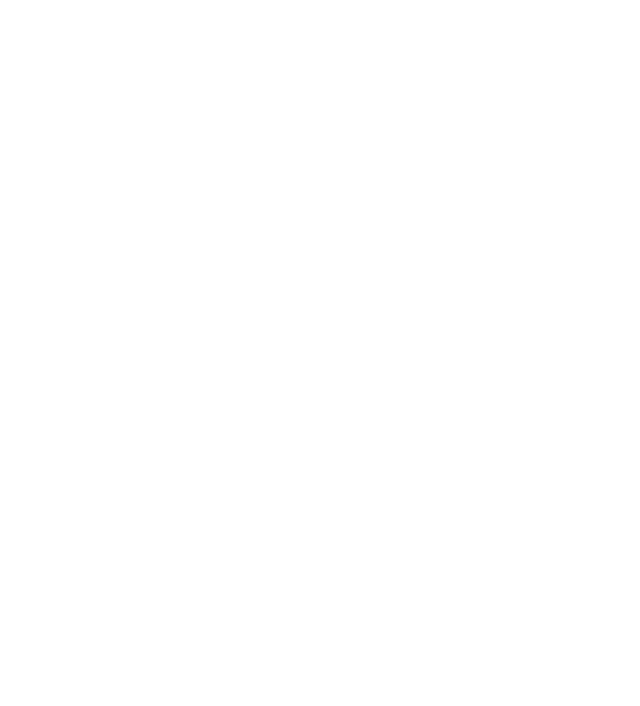
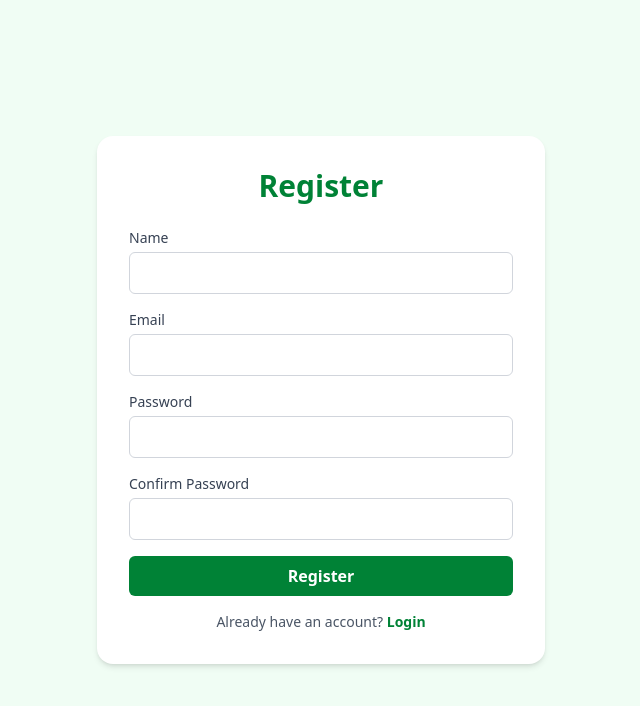
Before and after one commit to KulpithaC/Buckgeteer, a React (Vite) app in the folder frontend/: page /register in a window 1280 px wide. Before the commit this address had no page. Shown: the top 706 px of the page, without its empty margins (319-959 px from the left). Built offline with nearby package versions, Linux system fonts and the light colour scheme.

Commit message:
feat: create login and register pages

```diff
--- /dev/null
+++ b/frontend/src/pages/auth/Login.jsx
@@ -0,0 +1,68 @@
+import { React, useState } from "react";
+
+const Login = () => {
+  const [email, setEmail] = useState("");
+  const [password, setPassword] = useState("");
+
+  const handleSubmit = (e) => {
+    e.preventDefault();
+    // Handle login logic here
+    console.log("Email:", email);
+    console.log("Password:", password);
+  };
+
+  return (
+    <section className="bg-green-50 min-h-screen flex flex-col justify-center items-center px-4">
+      <div className="w-full max-w-md bg-white shadow-md rounded-2xl p-8">
+        <h2 className="text-3xl text-center text-green-700 font-bold mb-6">
+          Login
+        </h2>
+        <form className="space-y-4">
+          <div>
+            <label
+              className="block text-sm font-medium text-gray-700 mb-1"
+              htmlFor="email"
+            >
+              Email
+            </label>
+            <input
+              type="email"
+              id="email"
+              className="w-full border border-gray-300 rounded-md p-2 focus:outline-none focus:ring-2 focus:ring-green-500"
+              required
+              value={email}
+              onChange={(e) => setEmail(e.target.value)}
+            />
+          </div>
+          <div>
+            <label
+              className="block text-sm font-medium text-gray-700 mb-1"
+              htmlFor="password"
+            >
+              Password
+            </label>
+            <input
+              type="password"
+              id="password"
+              className="w-full border border-gray-300 rounded-md p-2 focus:outline-none focus:ring-2 focus:ring-green-500"
+              required
+              value={password}
+              onChange={(e) => setPassword(e.target.value)}
+            />
+          </div>
+          <button className="w-full bg-green-700 text-white font-semibold py-2 rounded-md hover:bg-green-600 transition">
+            Login
+          </button>
+        </form>
+        <p className="text-center text-sm text-gray-600 mt-4">
+          Don't have an account?{" "}
+          <a href="/register" className="text-green-700 font-semibold">
+            Register
+          </a>
+        </p>
+      </div>
+    </section>
+  );
+};
+
+export default Login;
--- /dev/null
+++ b/frontend/src/pages/auth/Register.jsx
@@ -0,0 +1,104 @@
+import { React, useState } from "react";
+
+const Register = () => {
+  const [name, setName] = useState("");
+  const [email, setEmail] = useState("");
+  const [password, setPassword] = useState("");
+  const [confirmPassword, setConfirmPassword] = useState("");
+
+  const handleSubmit = (e) => {
+    e.preventDefault();
+
+    if (password !== confirmPassword) {
+      alert("Passwords do not match!");
+      return;
+    }
+  };
+
+  return (
+    <section className="bg-green-50 min-h-screen flex flex-col justify-center items-center px-4">
+      <div className="w-full max-w-md bg-white shadow-md rounded-2xl p-8">
+        <h2 className="text-3xl text-center text-green-700 font-bold mb-6">
+          Register
+        </h2>
+        <form className="space-y-4">
+          <div>
+            <label
+              className="block text-sm font-medium text-gray-700 mb-1"
+              htmlFor="name"
+            >
+              Name
+            </label>
+            <input
+              type="name"
+              id="name"
+              className="w-full border border-gray-300 rounded-md p-2 focus:outline-none focus:ring-2 focus:ring-green-500"
+              required
+              value={name}
+              onChange={(e) => setName(e.target.value)}
+            />
+          </div>
+          <div>
+            <label
+              className="block text-sm font-medium text-gray-700 mb-1"
+              htmlFor="email"
+            >
+              Email
+            </label>
+            <input
+              type="email"
+              id="email"
+              className="w-full border border-gray-300 rounded-md p-2 focus:outline-none focus:ring-2 focus:ring-green-500"
+              required
+              value={email}
+              onChange={(e) => setEmail(e.target.value)}
+            />
+          </div>
+          <div>
+            <label
+              className="block text-sm font-medium text-gray-700 mb-1"
+              htmlFor="password"
+            >
+              Password
+            </label>
+            <input
+              type="password"
+              id="password"
+              className="w-full border border-gray-300 rounded-md p-2 focus:outline-none focus:ring-2 focus:ring-green-500"
+              required
+              value={password}
+              onChange={(e) => setPassword(e.target.value)}
+            />
+          </div>
+          <div>
+            <label
+              className="block text-sm font-medium text-gray-700 mb-1"
+              htmlFor="confirmPassword"
+            >
+              Confirm Password
+            </label>
+            <input
+              type="password"
+              id="confirmPassword"
+              className="w-full border border-gray-300 rounded-md p-2 focus:outline-none focus:ring-2 focus:ring-green-500"
+              required
+              value={confirmPassword}
+              onChange={(e) => setConfirmPassword(e.target.value)}
+            />
+          </div>
+          <button className="w-full bg-green-700 text-white font-semibold py-2 rounded-md hover:bg-green-600 transition">
+            Register
+          </button>
+        </form>
+        <p className="text-center text-sm text-gray-600 mt-4">
+          Already have an account?{" "}
+          <a href="/login" className="text-green-700 font-semibold">
+            Login
+          </a>
+        </p>
+      </div>
+    </section>
+  );
+};
+
+export default Register;
--- a/frontend/src/router.jsx
+++ b/frontend/src/router.jsx
@@ -1,7 +1,7 @@
-import { BrowserRouter as Router, Routes, Route } from 'react-router-dom';
-import Landing from './pages/Landing';
-// import Login from './pages/auth/Login';
-// import Register from './pages/auth/Register';
+import { BrowserRouter as Router, Routes, Route } from "react-router-dom";
+import Landing from "./pages/Landing";
+import Login from "./pages/auth/Login";
+import Register from "./pages/auth/Register";
 // import Dashboard from './pages/transactions/Dashboard';
 
 export default function AppRouter() {
@@ -9,9 +9,9 @@
     <Router>
       <Routes>
         <Route path="/" element={<Landing />} />
-        {/* <Route path="/login" element={<Login />} />
+        <Route path="/login" element={<Login />} />
         <Route path="/register" element={<Register />} />
-        <Route path="/dashboard" element={<Dashboard />} /> */}
+        {/* <Route path="/dashboard" element={<Dashboard />} /> */}
       </Routes>
     </Router>
   );
```
